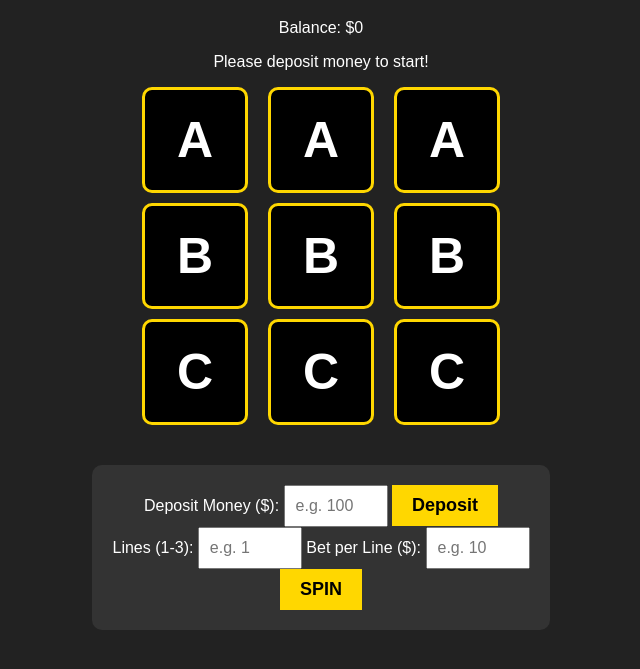
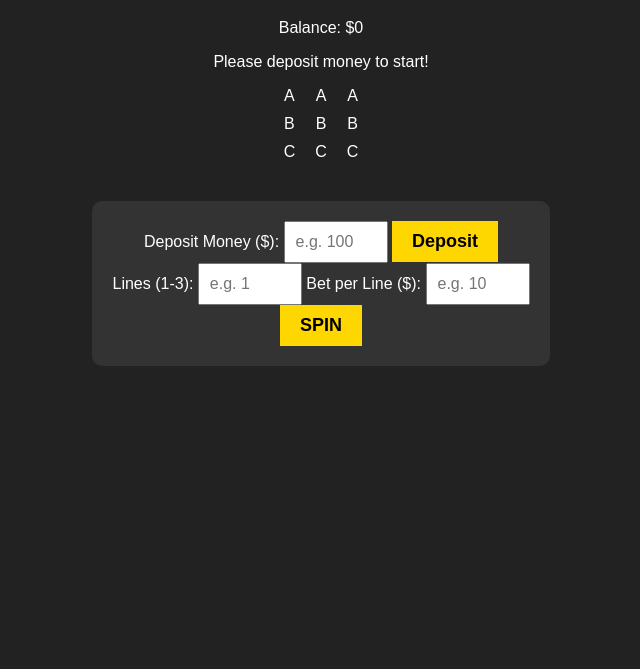
Before and after one commit to deeppakhare/-01-Slot-Machine-by-Javascript-, a website: page index.html in a window 1280 px wide. Shown: the part 61-730 px from the top of the page, without its empty margins (319-959 px from the left). Drawn offline with Linux system fonts and the light colour scheme.

Commit message:
Updating CSS

```diff
--- a/style.css
+++ b/style.css
@@ -18,21 +18,7 @@ body{
     gap: 10px;
 }
 
-.slot{
-    width: 100px;
-    height: 100px;
-    background-color: black;
-    border: 3px solid gold;
-    border-radius: 10px;
 
-    color: white;
-    font-size: 50px;
-    font-weight: bold;
-
-    display: flex;
-    align-items: center;
-    justify-content: center;
-}
 
 .controls {
     margin-top: 20px;
```
